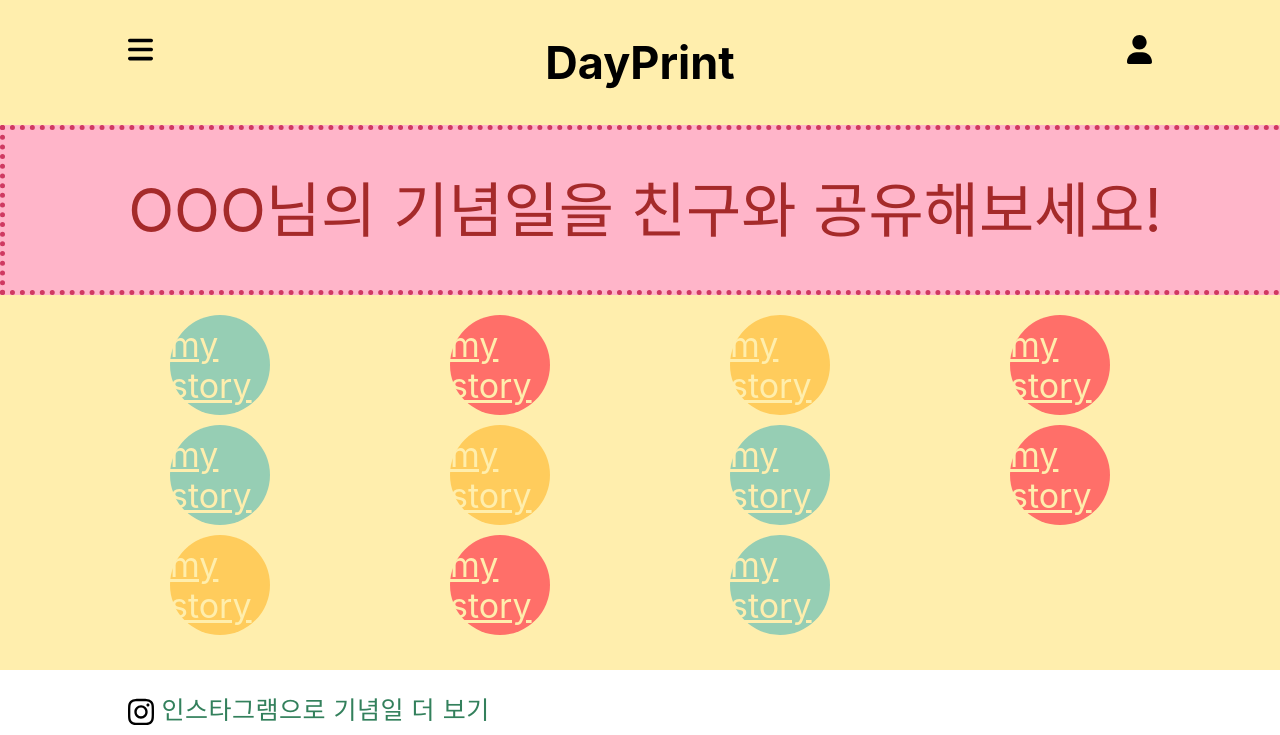
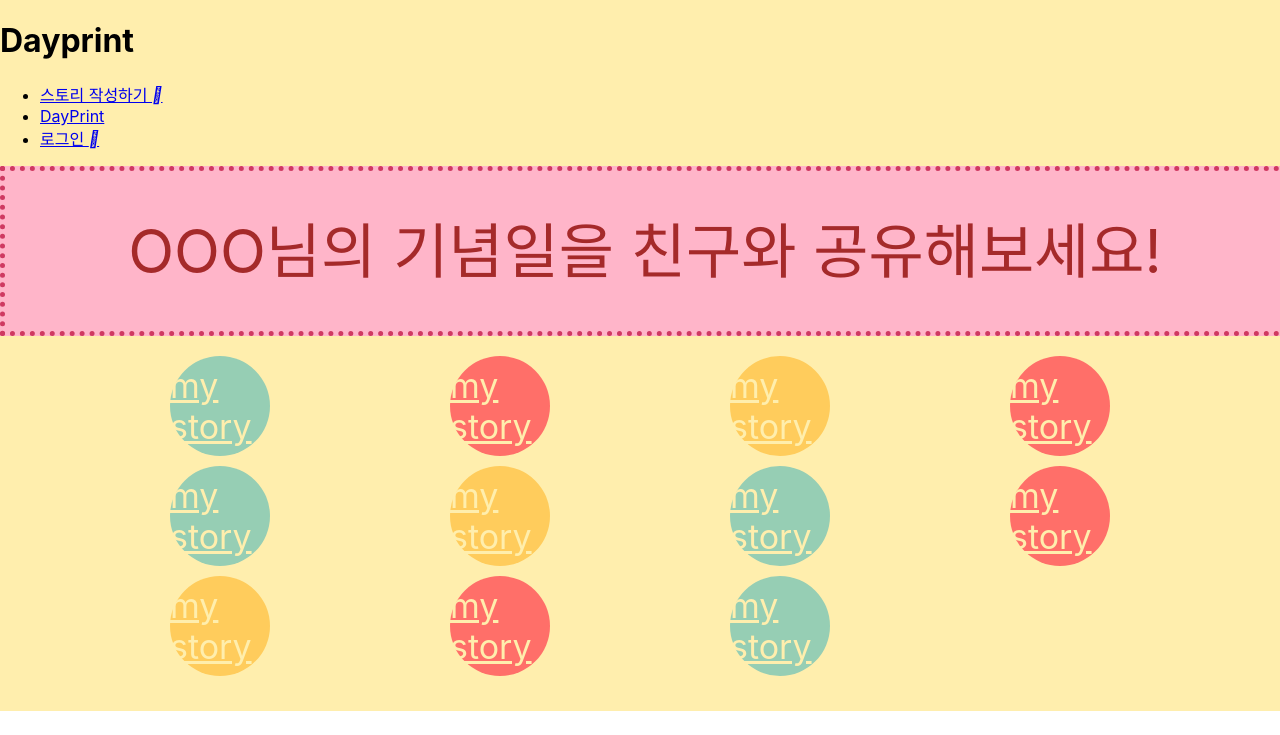
Before and after one commit to DayPrint/DayPrint_Frontend, a React (Create React App) app: page / in a window 1280 px wide. Shown: the top 735 px of the page. Built offline with nearby package versions, Linux system fonts and the light colour scheme; a web font is replaced by a local one.

Commit message:
header.js img태그 변경

```diff
--- a/src/component/Header.js
+++ b/src/component/Header.js
@@ -1,16 +1,47 @@
-import React from 'react';
-import menu_icon from "../style/images/bars-solid.svg";
-import user_icon from "../style/images/user-solid.svg";
+// import React from 'react';
+// import menu_icon from "../style/images/bars-solid.svg";
+// import user_icon from "../style/images/user-solid.svg";
+
+// const Header = () => {
+//   return (
+//     <div id="header" className="container cf">
+//       <ul>
+//         <li><a href="#"><img className="icon" src={menu_icon} alt="menu"/></a></li>
+//         <li><a href="/" className="home_btn">DayPrint</a></li>
+//         <li><a href="/login"><img className="icon" src={user_icon} alt="user"/></a></li>
+//       </ul>
+//     </div>
+//   )
+// }
+
+// export default Header;
+
+// import React from 'react';
+// import footprint_icon from "../style/images/shoe-prints-solid.svg";
+// import user_icon from "../style/images/user-solid.svg";
+import '../style/header.css';
 
 const Header = () => {
   return (
-    <div id="header" className="container cf">
-      <ul>
-        <li><a href="#"><img className="icon" src={menu_icon} alt="menu"/></a></li>
-        <li><a href="/" className="home_btn">DayPrint</a></li>
-        <li><a href="/login"><img className="icon" src={user_icon} alt="user"/></a></li>
-      </ul>
-    </div>
+    // <div id="header" className="container cf">
+    //   <ul>
+    //     <li><a href="#">스토리 작성하기 <img className="icon" src={footprint_icon} alt="add_story"/></a></li>
+    //     <li><a href="/" className="home_btn">DayPrint</a></li>
+    //     <li><a href="/login">로그인 <img className="icon" src={user_icon} alt="user"/></a></li>
+    //   </ul>
+    // </div>
+    <header>
+      <div  class="container cf">
+        <h1>Dayprint</h1>
+        <nav>
+            <ul class="Header_bar cf">
+                <li class="Header_add"><a href="#" alt="add_story">스토리 작성하기 <i class="fa-solid fa-shoe-prints"></i></a></li>
+                <li class="Header_logo"><a href="/" alt="home">DayPrint</a></li>
+                <li class="Header_account"><a href="/login" alt="login">로그인 <i class="fa-solid fa-user"></i></a></li>
+            </ul>
+        </nav>
+      </div>
+    </header>
   )
 }
 
```
